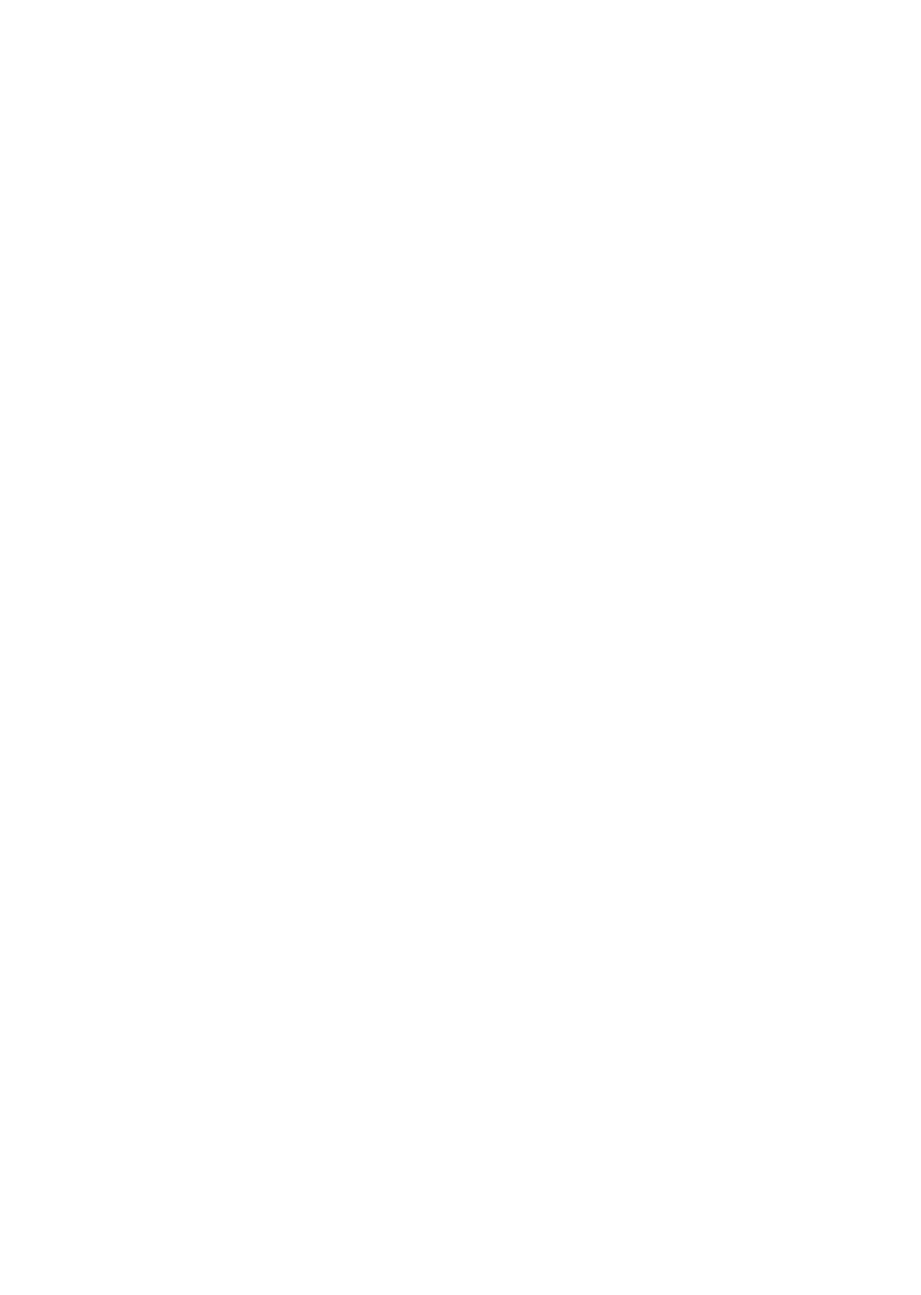
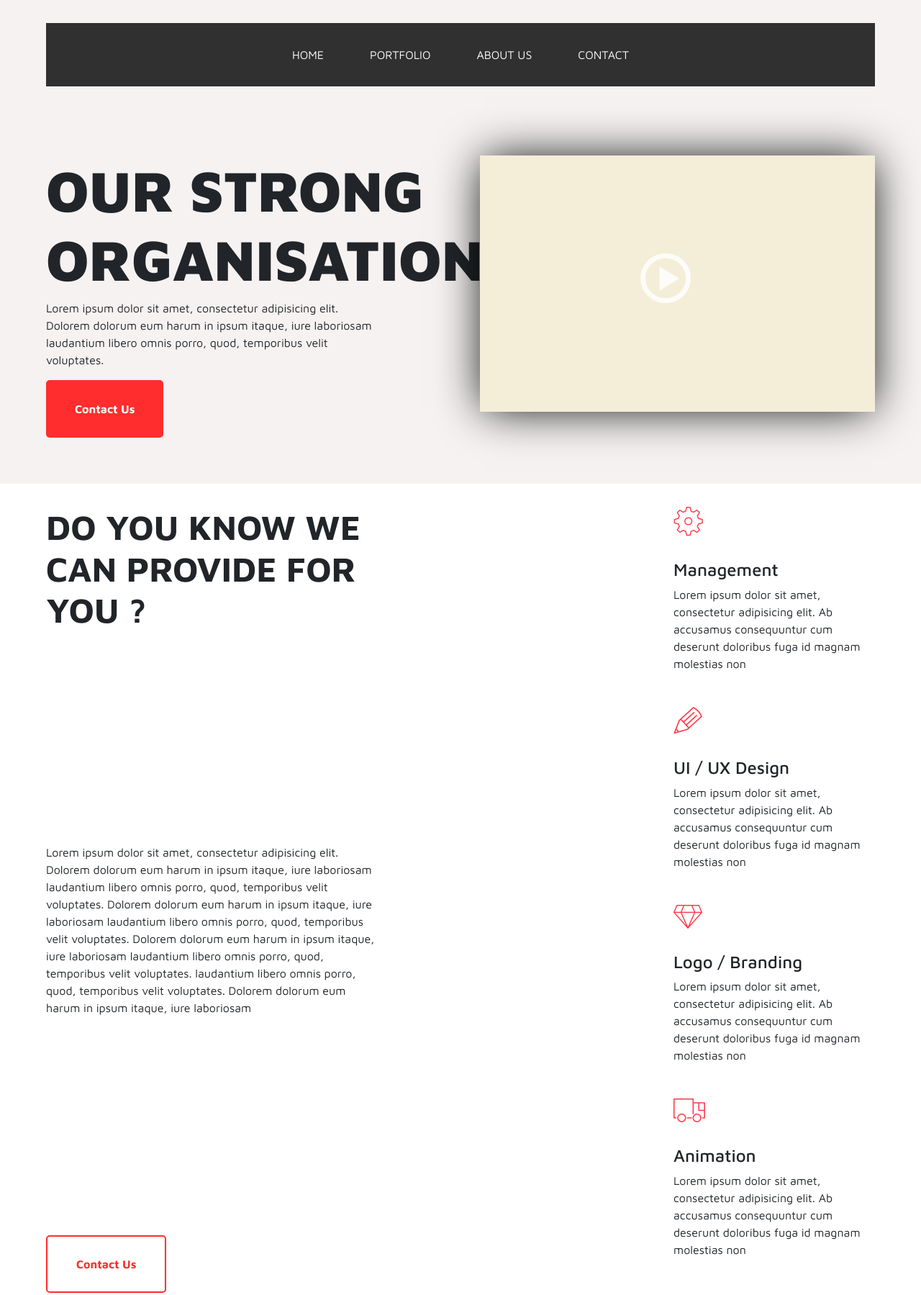
Before and after one commit to AphroDen/testing-webpack, a website built with webpack: page src/agency/agency.html in a window 1280 px wide. Shown: the whole page at 72% size. Before the commit the page ends 800 px from the top, so only its background shows below. Built offline with nearby package versions, Linux system fonts and the light colour scheme.

Commit message:
Agency. header + contact-us = done

```diff
--- a/config/base.js
+++ b/config/base.js
@@ -13,7 +13,7 @@ const baseConf = (_path) => {
         loginForm: ['babel-polyfill', './src/loginForm/loginForm.js'],
         about: ['babel-polyfill', './src/about/about.js'],
         pricing: ['babel-polyfill', './src/pricing/pricing.js'],
-        agency: ['babel-polyfill', './src/pricing/agency.js']
+        agency: ['babel-polyfill', './src/agency/agency.js']
     };
 
     const plugins = Object.keys(entry).reduce((acc, name) => {
--- a/src/agency/agency.html
+++ b/src/agency/agency.html
@@ -9,7 +9,90 @@
     <link rel="stylesheet" href="https://cdnjs.cloudflare.com/ajax/libs/jqueryui/1.12.1/jquery-ui.min.js">
 </head>
 <body>
-
+<header>
+    <nav class="top-menu-box">
+        <ul class="top-menu">
+            <li>home</li>
+            <li>portfolio</li>
+            <li>about us</li>
+            <li>contact</li>
+        </ul>
+    </nav>
+    <section class="org">
+        <div class="org-contact-us">
+            <h1>our strong organisation</h1>
+            <p>Lorem ipsum dolor sit amet, consectetur adipisicing elit.
+                Dolorem dolorum eum harum in ipsum itaque, iure laboriosam
+                laudantium libero omnis porro, quod, temporibus velit voluptates.
+            </p>
+            <button class="main_btn">Contact Us</button>
+        </div>
+        <div>
+            <div class="play-box">
+                <img src="../../assets/images/agency/play-box.png" alt="">
+                <img class="play-btn" src="../../assets/images/agency/play-btn.png" alt="">
+            </div>
+        </div>
+    </section>
+</header>
+<section class="learn-more">
+    <div class="org-contact-us">
+        <h1>do you know we can provide for you ?</h1>
+        <p>Lorem ipsum dolor sit amet, consectetur adipisicing elit.
+            Dolorem dolorum eum harum in ipsum itaque, iure laboriosam
+            laudantium libero omnis porro, quod, temporibus velit voluptates.
+            Dolorem dolorum eum harum in ipsum itaque, iure laboriosam
+            laudantium libero omnis porro, quod, temporibus velit voluptates.
+            Dolorem dolorum eum harum in ipsum itaque, iure laboriosam
+            laudantium libero omnis porro, quod, temporibus velit voluptates.
+            laudantium libero omnis porro, quod, temporibus velit voluptates.
+            Dolorem dolorum eum harum in ipsum itaque, iure laboriosam
+        </p>
+        <button class="main_btn">Contact Us</button>
+    </div>
+    <div class="service-box">
+        <div class="services">
+            <img src="../../assets/images/agency/mgmt.png" alt="">
+            <h4>Management</h4>
+            <p>
+                Lorem ipsum dolor sit amet, consectetur
+                adipisicing elit. Ab accusamus
+                consequuntur cum deserunt doloribus fuga
+                id magnam molestias non
+            </p>
+        </div>
+        <div class="services">
+            <img src="../../assets/images/agency/design.png" alt="">
+            <h4>UI / UX Design</h4>
+            <p>
+                Lorem ipsum dolor sit amet, consectetur
+                adipisicing elit. Ab accusamus
+                consequuntur cum deserunt doloribus fuga
+                id magnam molestias non
+            </p>
+        </div>
+        <div class="services">
+            <img src="../../assets/images/agency/branding.png" alt="">
+            <h4>Logo / Branding</h4>
+            <p>
+                Lorem ipsum dolor sit amet, consectetur
+                adipisicing elit. Ab accusamus
+                consequuntur cum deserunt doloribus fuga
+                id magnam molestias non
+            </p>
+        </div>
+        <div class="services">
+            <img src="../../assets/images/agency/animation.png" alt="">
+            <h4>Animation</h4>
+            <p>
+                Lorem ipsum dolor sit amet, consectetur
+                adipisicing elit. Ab accusamus
+                consequuntur cum deserunt doloribus fuga
+                id magnam molestias non
+            </p>
+        </div>
+    </div>
+</section>
 <script src="https://ajax.googleapis.com/ajax/libs/jquery/2.2.0/jquery.min.js"></script>
 </body>
 </html>
--- a/src/agency/agency.js
+++ b/src/agency/agency.js
@@ -1,21 +1 @@
 import './agency.scss';
-
-let acc = document.getElementsByClassName("accordion");
-let i;
-
-for (i = 0; i < acc.length; i++) {
-    acc[i].addEventListener("click", function () {
-        this.classList.toggle("active");
-        let panel = this.nextElementSibling;
-        if (panel.style.display === "block") {
-            panel.style.display = "none";
-        } else {
-            panel.style.display = "block";
-        }
-    });
-}
-
-
-$("#wrapper").click( function() {
-    $(".menu").toggleClass("close");
-});
--- a/src/agency/agency.scss
+++ b/src/agency/agency.scss
@@ -1,12 +1,119 @@
-$white-color: #f9fafc;
+$white-color: #fff;
+$darkBeige-color: #f6f2f2;
+$beige-color: #f5f0dd;
+$red-color: #ff2d2d;
+$light-black: #313030;
 $black-color: #000;
-$turquoise-color: #88D3CE;
-$darker-purple: #4f4f6f;
-$purple-color: #6e45e2;
+$commonIndent: 2rem 4rem 4rem 4rem;
 @import '../common/styles/_libs';
 
 body {
-  background: #fff;
+  //background: #fff;
   margin: 0;
   font-family: 'Maven Pro', sans-serif;
 }
+
+// Header
+header {
+  background: $darkBeige-color;
+  padding: $commonIndent;
+  .top-menu-box {
+    background: $light-black;
+    margin-bottom: 6rem;
+    .top-menu {
+      display: flex;
+      flex-direction: row;
+      justify-content: center;
+      list-style: none;
+      color: $white-color;
+      margin: 0;
+      padding: 0;
+      :hover {
+        background: $red-color;
+      }
+      li {
+        padding: 2rem;
+        text-transform: uppercase;
+        cursor: pointer;
+        transition: .3s;
+      }
+    }
+  }
+  .org {
+    display: flex;
+    justify-content: space-between;
+    .play-box {
+      box-shadow: 0 0 60px -5px $black-color;
+      .play-btn {
+        position: absolute;
+        top: 22rem;
+        right: 20rem;
+        cursor: pointer;
+      }
+    }
+  }
+}
+
+// Common styles
+
+.org-contact-us {
+  width: 40%;
+  display: flex;
+  justify-content: space-between;
+  flex-direction: column;
+  align-items: flex-start;
+  h1 {
+    text-transform: uppercase;
+    font-size: 5rem;
+    font-weight: 900;
+  }
+  .main_btn {
+    padding: 0.5rem 2.5rem;
+    background-color: $red-color;
+    border: none;
+    border-radius: 5px;
+    color: $white-color;
+    cursor: pointer;
+  }
+}
+
+//Learn more
+.learn-more {
+  display: flex;
+  justify-content: space-between;
+  padding: $commonIndent;
+  .org-contact-us {
+    width: 40%;
+    //justify-content: flex-start;
+    //align-items: flex-start;
+    h1 {
+      text-transform: uppercase;
+      font-size: 3rem;
+      font-weight: 700;
+    }
+  }
+  .main_btn {
+    background: none;
+    border: 2px solid $red-color;
+    color: $red-color;
+  }
+}
+
+.service-box {
+  display: flex;
+  justify-content: flex-end;
+  flex-wrap: wrap;
+  width: 40%;
+  img {
+    margin-bottom: 2rem;
+  }
+  .services {
+    display: flex;
+    flex-direction: column;
+    align-items: flex-start;
+    //justify-content: space-between;
+    max-width: 280px;
+    margin: 0 0 2rem 2rem;
+    //border: 1px solid red;
+  }
+}
```
Also changed, not shown: assets/images/agency/animation.png (added), assets/images/agency/branding.png (added), assets/images/agency/design.png (added), assets/images/agency/mgmt.png (added), assets/images/agency/play-box.png (added), assets/images/agency/play-btn.png (added).
